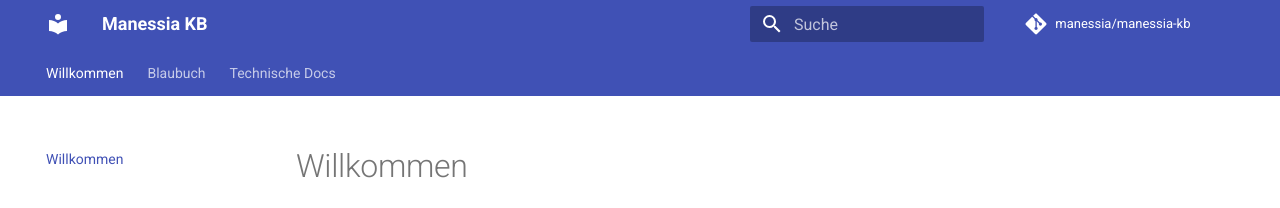
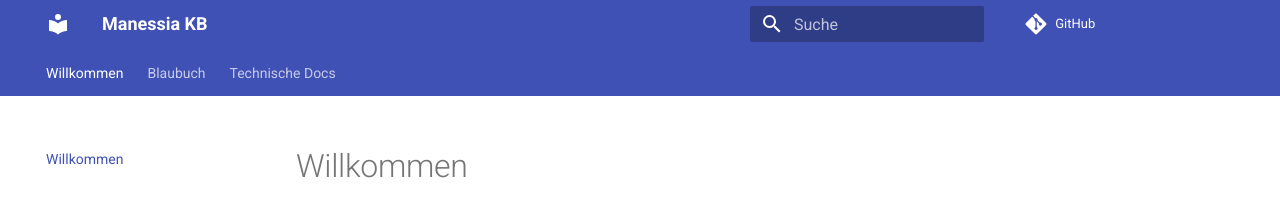
Before and after one commit to manessia/manessia-kb, an MkDocs documentation site: the page built from docs/index.md, in a window 1280 px wide. Shown: the top 208 px of the page. Built offline with MkDocs 1.6.1 and Material for MkDocs 9.7.7, drawn with Linux system fonts in a browser that asks for light colours; comment, search, counter and statistics services are not loaded.

Commit message:
again changed mkdocs.yml, now working

```diff
--- a/mkdocs.yml
+++ b/mkdocs.yml
@@ -4,7 +4,6 @@ site_description: Manessia Knowledge Base
 site_author: Filek
 
 # Repository
-repo_name: manessia/manessia-kb
 repo_url: https://github.com/manessia/manessia-kb/
 
 # Copyright
```
